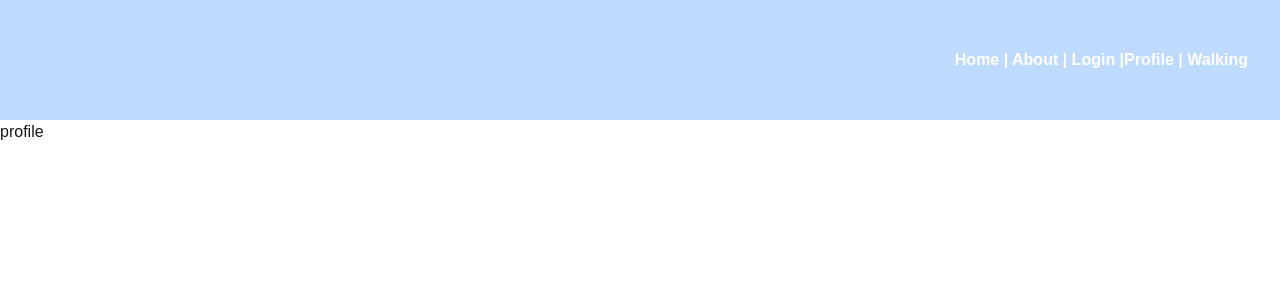
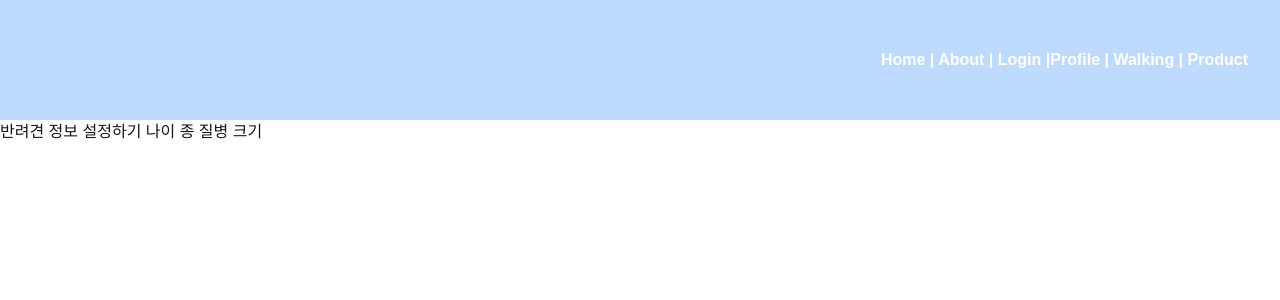
Before and after one commit to JuHyeong424/dog-walking, a Next.js app: page /profile in a window 1280 px wide. Shown: the top 300 px of the page. Built offline with nearby package versions, Linux system fonts and the light colour scheme.

Commit message:
refactor: page works

```diff
--- a/src/app/about/page.tsx
+++ b/src/app/about/page.tsx
@@ -1,7 +1,7 @@
 export default function AboutPage() {
   return (
     <div>
-      about
+      세팅
     </div>
   )
 }
--- a/src/app/layout.tsx
+++ b/src/app/layout.tsx
@@ -8,7 +8,7 @@ export default function RootLayout({children}: { children: React.ReactNode }) {
     <header className="flex items-center justify-end h-30 bg-blue-200 p-4">
       <nav className="text-white font-bold p-4">
         <Link href="/">Home</Link> | <Link href="/about">About</Link> | <Link href="/login">Login</Link> |
-        <Link href="/profile">Profile</Link> | <Link href="/walking">Walking</Link>
+        <Link href="/profile">Profile</Link> | <Link href="/walking">Walking</Link> | <Link href="/product">Product</Link>
       </nav>
     </header>
     <main>{children}</main>
--- a/src/app/login/page.tsx
+++ b/src/app/login/page.tsx
@@ -1,7 +1,7 @@
 export default function LoginPage() {
   return (
     <div>
-      login
+      로그인
     </div>
   )
 }
--- /dev/null
+++ b/src/app/product/page.tsx
@@ -0,0 +1,7 @@
+export default function ProductPage() {
+  return (
+    <div>
+      날씨에 맞는 product 추천
+    </div>
+  )
+}
--- a/src/app/profile/page.tsx
+++ b/src/app/profile/page.tsx
@@ -1,7 +1,11 @@
 export default function ProfilePage() {
   return (
     <div>
-      profile
+      반려견 정보 설정하기
+      나이
+      종
+      질병
+      크기
     </div>
   )
 }
--- a/src/app/walking/page.tsx
+++ b/src/app/walking/page.tsx
@@ -1,7 +1,9 @@
 export default function WalkingPage() {
   return (
     <div>
-      walking
+      산책 경로 그리기
+      여러 산책 경로 보기
+      현재 산책해도 되는지
     </div>
   )
 }
```
